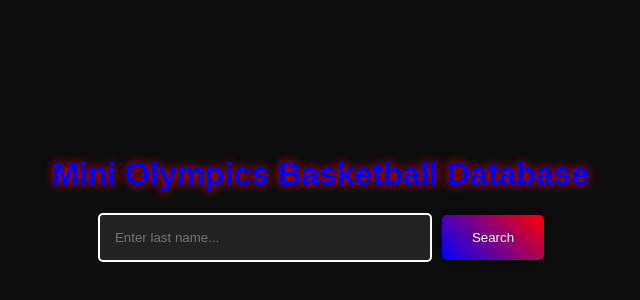
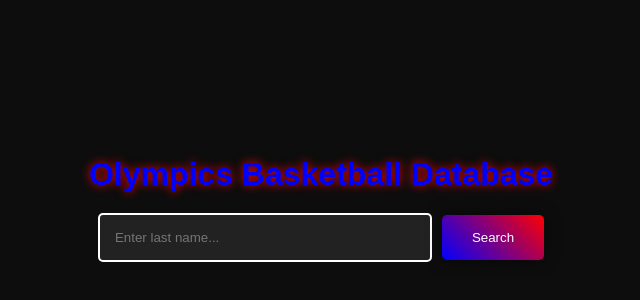
Before and after one commit to kcinnd/basketball, a plain HTML site: page index.html in a window 1280 px wide. Shown: the part 192-492 px from the top of the page, without its empty margins (319-959 px from the left). Drawn offline with Linux system fonts and the light colour scheme.

Commit message:
Update index.html

```diff
--- a/index.html
+++ b/index.html
@@ -8,7 +8,7 @@
 </head>
 <body>
     <div class="container">
-        <h1>Mini Olympics Basketball Database</h1>
+        <h1>Olympics Basketball Database</h1>
         <div class="search-box">
             <input type="text" id="search-input" placeholder="Enter last name...">
             <button id="search-button">Search</button>
```
